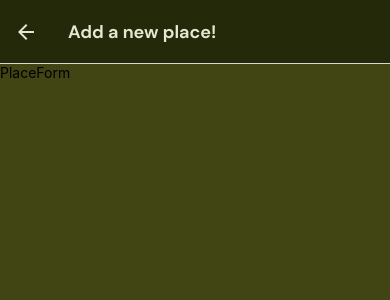
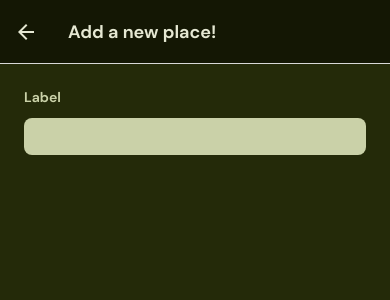
Before and after one commit to gguilhermelopes/react-native-favorite-places, a React Native app: screen /AddPlaces in a window 390 px wide. Shown: the top 300 px of the page. Built offline with nearby package versions, Linux system fonts and the light colour scheme.

Commit message:
feat: add input to PlaceForm and set ImagePicker configs

```diff
--- a/App.js
+++ b/App.js
@@ -41,7 +41,7 @@ export default function App() {
   }
   return (
     <>
-      <StatusBar style="dark" />
+      <StatusBar style="light" />
       <SafeAreaView onLayout={onLayoutRootView} style={styles.root}>
         <NavigationContainer>
           <Stack.Navigator
@@ -50,12 +50,12 @@ export default function App() {
                 fontFamily: "dm-sans-bold",
               },
               headerStyle: {
-                backgroundColor: Colors.primary800,
+                backgroundColor: Colors.primary900,
                 alignItems: "center",
               },
               headerTintColor: Colors.primary100,
               contentStyle: {
-                backgroundColor: Colors.primary700,
+                backgroundColor: Colors.primary800,
               },
             }}
           >
--- a/app.json
+++ b/app.json
@@ -6,11 +6,19 @@
     "orientation": "portrait",
     "icon": "./assets/icon.png",
     "userInterfaceStyle": "light",
-    "backgroundColor": "#242A09",
+    "backgroundColor": "#141704",
     "splash": {
       "image": "./assets/splash.png",
       "resizeMode": "contain",
-      "backgroundColor": "#ffffff"
+      "backgroundColor": "#ffffff",
+      "plugins": [
+        [
+          "expo-image-picker",
+          {
+            "cameraPermission": "The app needs access to your camera in order to take photos of your favorite places."
+          }
+        ]
+      ]
     },
     "assetBundlePatterns": ["**/*"],
     "ios": {
--- a/components/Places/PlaceForm.js
+++ b/components/Places/PlaceForm.js
@@ -1,13 +1,46 @@
-import { StyleSheet, Text, View } from "react-native";
+import { useState } from "react";
+import { ScrollView, StyleSheet, Text, TextInput, View } from "react-native";
+
+import { Colors } from "../../constants/colors";
 
 const PlaceForm = () => {
+  const [input, setInput] = useState("");
+
+  const changeTitleHander = (enteredInput) => {
+    setInput(enteredInput);
+  };
   return (
-    <View>
-      <Text>PlaceForm</Text>
-    </View>
+    <ScrollView style={styles.form}>
+      <Text style={styles.label}>Label</Text>
+      <TextInput
+        style={styles.input}
+        onChangeText={changeTitleHander}
+        value={input}
+      />
+    </ScrollView>
   );
 };
 
 export default PlaceForm;
 
-const styles = StyleSheet.create({});
+const styles = StyleSheet.create({
+  form: {
+    flex: 1,
+    padding: 24,
+  },
+  label: {
+    fontFamily: "dm-sans-bold",
+    color: Colors.primary200,
+    marginBottom: 4,
+  },
+  input: {
+    marginVertical: 8,
+    paddingHorizontal: 4,
+    paddingVertical: 8,
+    fontSize: 16,
+    borderRadius: 8,
+    backgroundColor: Colors.primary200,
+    color: Colors.primary800,
+    fontFamily: "dm-sans",
+  },
+});
--- a/constants/colors.js
+++ b/constants/colors.js
@@ -7,6 +7,7 @@ export const Colors = {
   primary600: "#5C6D1C",
   primary700: "#404513",
   primary800: "#242A09",
+  primary900: "#141704",
   accent500: "#FFA500,",
   accent600: "#A30015",
   accent700: "#1A237E,",
--- a/package.json
+++ b/package.json
@@ -15,7 +15,8 @@
     "expo-status-bar": "~1.4.4",
     "react": "18.2.0",
     "react-native": "0.71.6",
-    "expo-splash-screen": "~0.18.1"
+    "expo-splash-screen": "~0.18.1",
+    "expo-image-picker": "~14.1.1"
   },
   "devDependencies": {
     "@babel/core": "^7.20.0"
```
Also changed, not shown: components/Places/ImagePicker.js (added), 1 other file (tests, documents, lock files or other folders).
